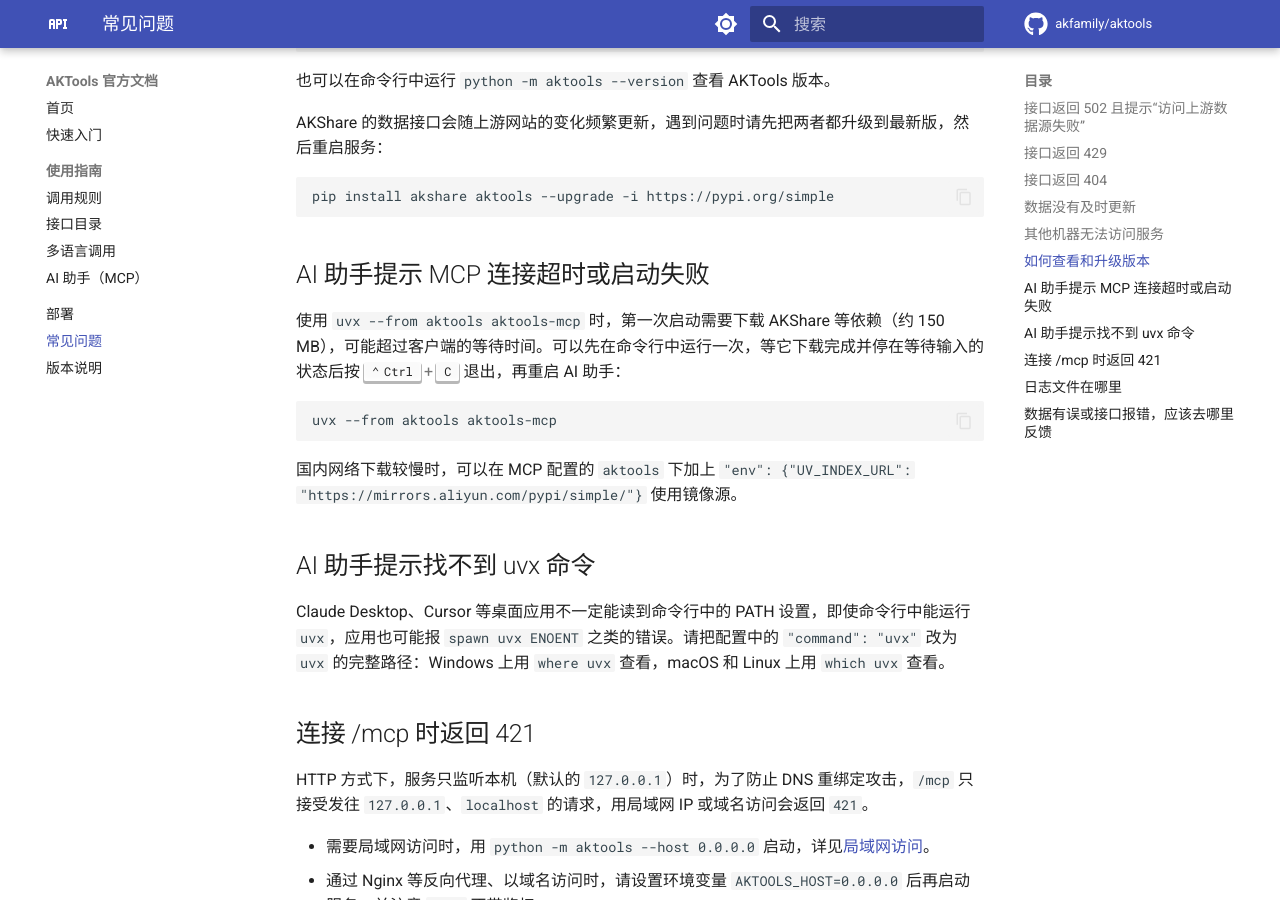
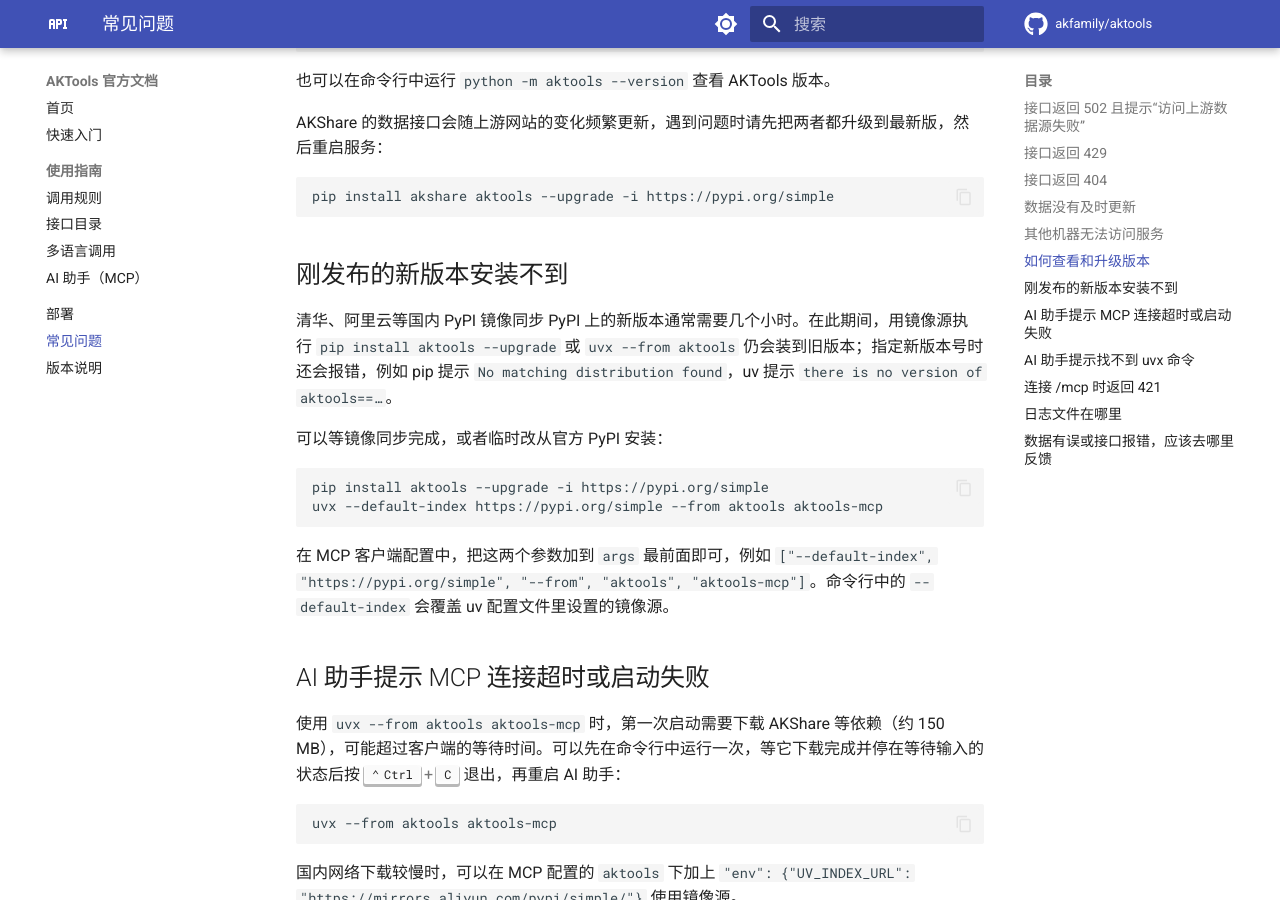
Before and after one commit to akfamily/aktools, an MkDocs documentation site: the page built from docs/faq.md, in a window 1280 px wide and 900 px high, scrolled down 1996 px. Built offline with MkDocs 1.6.1 and Material for MkDocs 9.7.7, drawn with Linux system fonts in a browser that asks for light colours; comment, search, counter and statistics services are not loaded.

Commit message:
docs: 常见问题补充国内镜像同步延迟时如何安装新版本

````diff
--- a/docs/faq.md
+++ b/docs/faq.md
@@ -72,6 +72,19 @@
 pip install akshare aktools --upgrade -i https://pypi.org/simple
 ```
 
+## 刚发布的新版本安装不到 {#faq-mirror}
+
+清华、阿里云等国内 PyPI 镜像同步 PyPI 上的新版本通常需要几个小时。在此期间，用镜像源执行 `pip install aktools --upgrade` 或 `uvx --from aktools` 仍会装到旧版本；指定新版本号时还会报错，例如 pip 提示 `No matching distribution found`，uv 提示 `there is no version of aktools==…`。
+
+可以等镜像同步完成，或者临时改从官方 PyPI 安装：
+
+```shell
+pip install aktools --upgrade -i https://pypi.org/simple
+uvx --default-index https://pypi.org/simple --from aktools aktools-mcp
+```
+
+在 MCP 客户端配置中，把这两个参数加到 `args` 最前面即可，例如 `["--default-index", "https://pypi.org/simple", "--from", "aktools", "aktools-mcp"]`。命令行中的 `--default-index` 会覆盖 uv 配置文件里设置的镜像源。
+
 ## AI 助手提示 MCP 连接超时或启动失败 {#faq-mcp-timeout}
 
 使用 `uvx --from aktools aktools-mcp` 时，第一次启动需要下载 AKShare 等依赖（约 150 MB），可能超过客户端的等待时间。可以先在命令行中运行一次，等它下载完成并停在等待输入的状态后按 ++ctrl+c++ 退出，再重启 AI 助手：
````
Also changed, not shown: docs/guide/mcp.md (+1 -1 lines).
